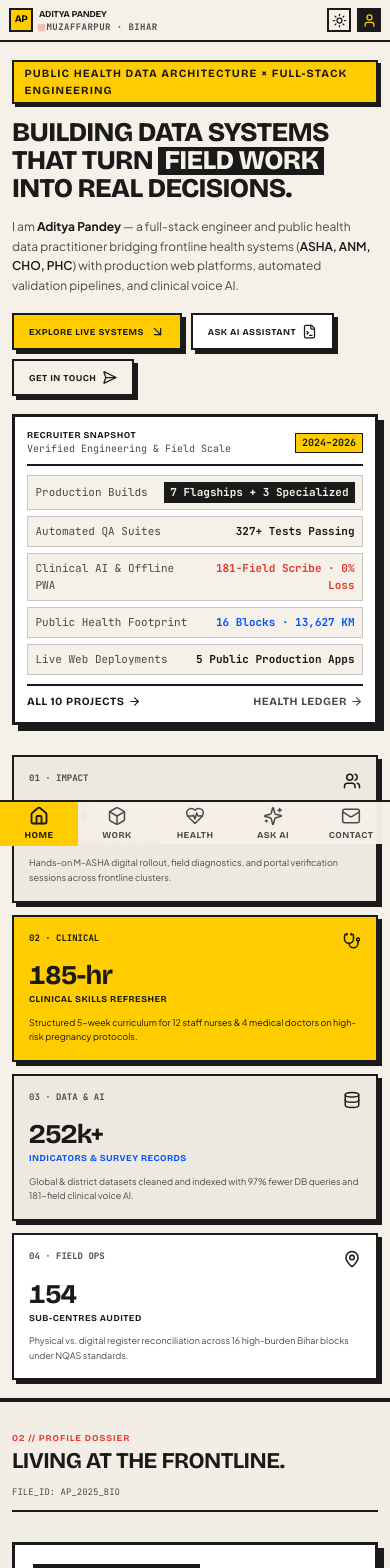
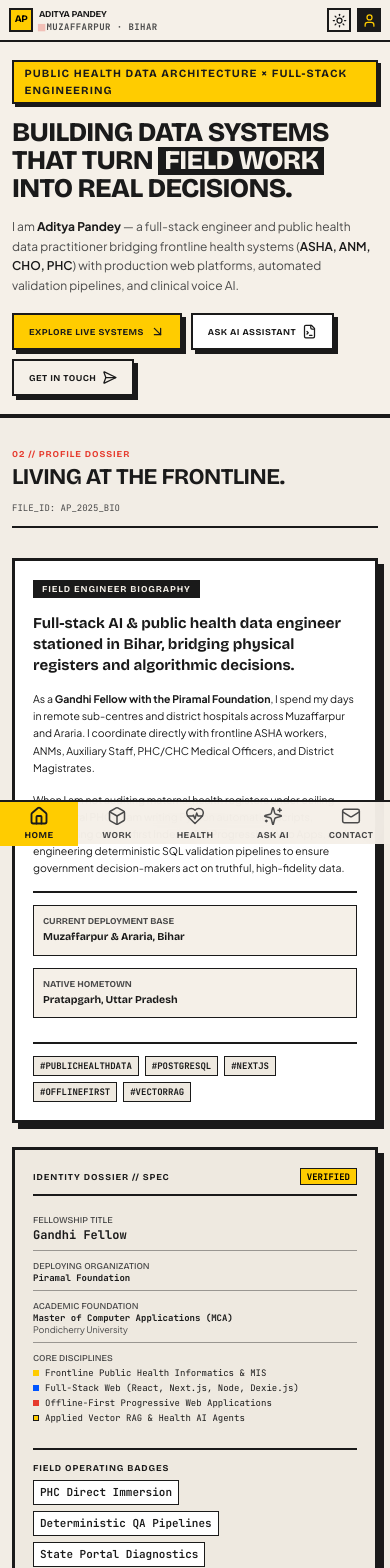
Before and after one commit to adityapandey2002/Portfolio, a Next.js app: page / in a window 390 px wide. Shown: the top 1568 px of the page. Built offline with nearby package versions, Linux system fonts and the light colour scheme.

Commit message:
style: adjust layout constraints for wider screens
Override Tailwind's default max-width values with fixed pixel units to prevent excessive side margins on large displays and hide secondary hero content on mobile.

```diff
--- a/src/app/globals.css
+++ b/src/app/globals.css
@@ -1750,3 +1750,16 @@ html.dark .border-brutalist {
     top: var(--header-row1-h) !important;
   }
 }
+
+/* Decouple wide layout containers from the scaled root rem so laptop (1366–1536px)
+   and desktop (1920px+) screens fill cleanly left-to-right instead of leaving
+   oversized blank side margins. */
+.max-w-5xl {
+  max-width: 1280px;
+}
+.max-w-6xl {
+  max-width: 1560px;
+}
+.max-w-7xl {
+  max-width: 1760px;
+}
--- a/src/components/sections/Hero.tsx
+++ b/src/components/sections/Hero.tsx
@@ -184,7 +184,7 @@ export function Hero() {
   return (
     <section id="hero" className="relative w-full flex flex-col">
       <section className="w-full border-b-4 border-primary dark:border-[#3f3f46] py-6 lg:py-10 bg-surface dark:bg-[#161619] px-4 sm:px-6 lg:px-8">
-        <div className="max-w-7xl mx-auto flex flex-col gap-8">
+        <div className="max-w-7xl mx-auto flex flex-col md:gap-8">
           <div className="grid grid-cols-1 lg:grid-cols-12 gap-6 items-start">
             <div className="lg:col-span-7 xl:col-span-8 space-y-5">
               <div className="inline-block bg-primary-container text-on-primary-container dark:bg-[#facc15] dark:text-[#121214] px-3.5 py-1 border-2 border-primary dark:border-[#3f3f46] font-headline text-[11px] font-bold uppercase tracking-widest shadow-[3px_3px_0px_#1a1a1a] dark:shadow-[3px_3px_0px_#000000]">
@@ -216,8 +216,8 @@ export function Hero() {
               </div>
             </div>
 
-            {/* Recruiter-focused Production & Field Snapshot */}
-            <div className="lg:col-span-5 xl:col-span-4">
+            {/* Recruiter-focused Production & Field Snapshot (hidden on mobile phones) */}
+            <div className="hidden md:block lg:col-span-5 xl:col-span-4">
               <div className="relative rounded-0 border-[3px] border-primary dark:border-[#3f3f46] bg-surface-container-lowest dark:bg-[#1a1a1f] shadow-[6px_6px_0px_#1a1a1a] dark:shadow-[6px_6px_0px_#000000] p-4">
                 <div className="flex items-center justify-between gap-2 pb-2.5 border-b-2 border-primary dark:border-[#3f3f46] mb-3">
                   <div className="min-w-0">
@@ -269,7 +269,7 @@ export function Hero() {
             </div>
           </div>
 
-          <div className="grid grid-cols-1 sm:grid-cols-2 lg:grid-cols-4 gap-4 pt-2">
+          <div className="hidden md:grid md:grid-cols-2 lg:grid-cols-4 gap-4 pt-2">
             {METRICS.map((metric) => (
               <MetricBlock key={metric.number} {...metric} />
             ))}
--- a/tailwind.config.ts
+++ b/tailwind.config.ts
@@ -126,6 +126,13 @@ const config: Config = {
         serif: ['var(--font-fraunces)', 'Georgia', 'serif'],
         headline: ['var(--font-bricolage)', 'system-ui', 'sans-serif'],
       },
+      maxWidth: {
+        // Keep wide layout containers in real px so lowering root `html` font-size
+        // for laptop readability never shrinks page width or creates wide side voids.
+        '5xl': '1280px',
+        '6xl': '1560px',
+        '7xl': '1760px',
+      },
     },
   },
   safelist: [
```
